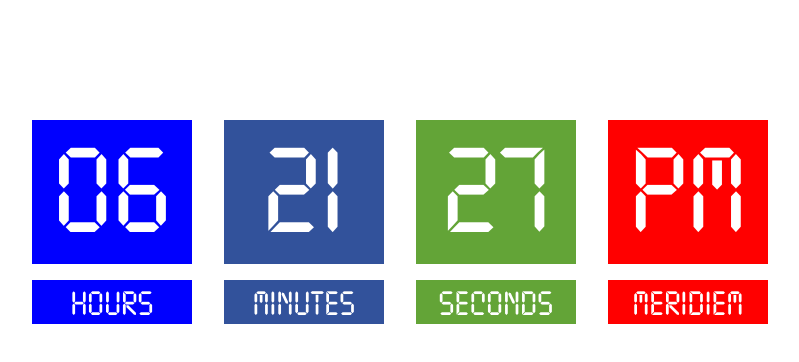
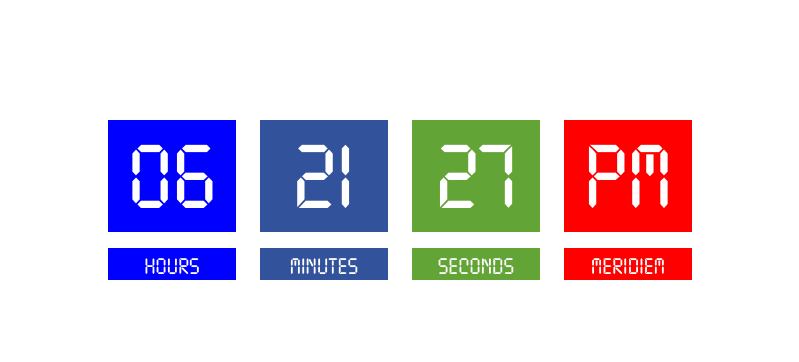
Before and after one commit to bob-fornal/digital-clock, a plain HTML site: page index.html in a window 1280 px wide. Shown: the whole page, without its empty margins (240-1039 px from the left). Drawn offline with Linux system fonts and the light colour scheme.

Commit message:
Size based on Width

```diff
--- a/clock.css
+++ b/clock.css
@@ -10,7 +10,7 @@
   display: flex;
   flex-direction: row;
   justify-content: center;
-  gap: 2em;
+  gap: 3vmin;
 
   margin: 15vh 0 0 0;
 }
@@ -18,17 +18,17 @@
 .basic-block {
   display: flex;
   flex-direction: column;
-  gap: 1em;
+  gap: 2vmin;
 }
 
 .number {
-  font: 128px ticking;
+  font: 12vmin ticking;
   width: 1em;
   padding: 16px 16px 0 16px;
   text-align: center;
 }
 .identifier {
-  font: 36px ticking;
+  font: 3vmin ticking;
   padding: 8px 8px 0 8px;
   text-align: center;
 }
```
